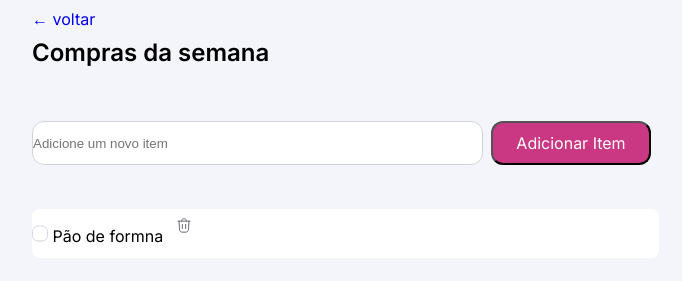
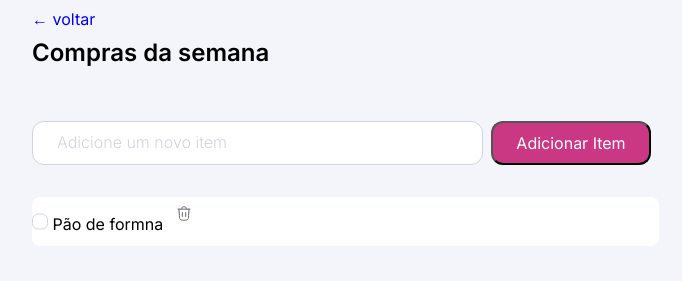
Before and after one commit to xndrdev40/lista-de-compras, a plain HTML site: page index.html in a window 1280 px wide. Shown: the part 39-320 px from the top of the page, without its empty margins (288-970 px from the left). Drawn offline with Linux system fonts and the light colour scheme.

Commit message:
Configuração do placeholder e Input

```diff
--- a/global.css
+++ b/global.css
@@ -77,7 +77,7 @@ section{
       height: 2.75rem;
       border-radius: 12px;
       border: 1px solid var(--border-primary);
-
+      padding: 1rem;
     }
 
     & button{
@@ -99,7 +99,7 @@ ul{
   width: 39.187rem;
   height: 14.5rem;
   list-style: none;
-  margin-top: 2.75rem;
+  margin-top: 2rem;
 
 
   & li{
@@ -110,3 +110,9 @@ ul{
 
   }
 }
+
+input::placeholder{
+  padding: .5rem;
+  font: var(--paragraph);
+  color: var(--border-primary);
+}
```
